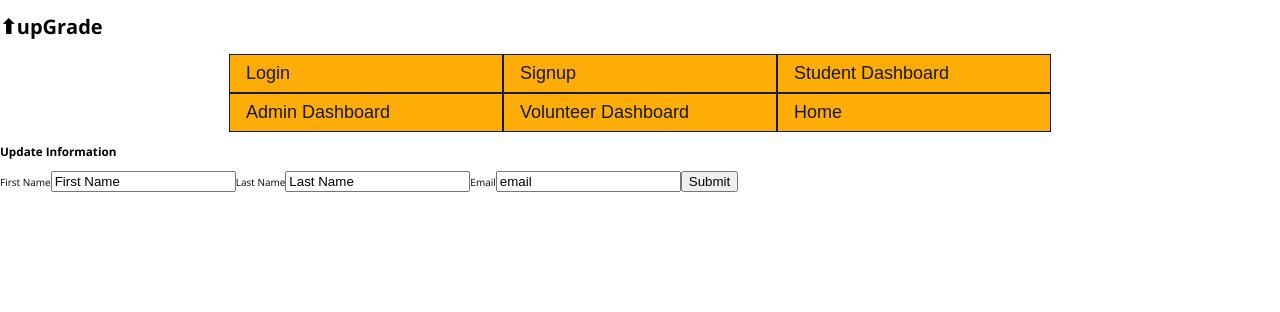
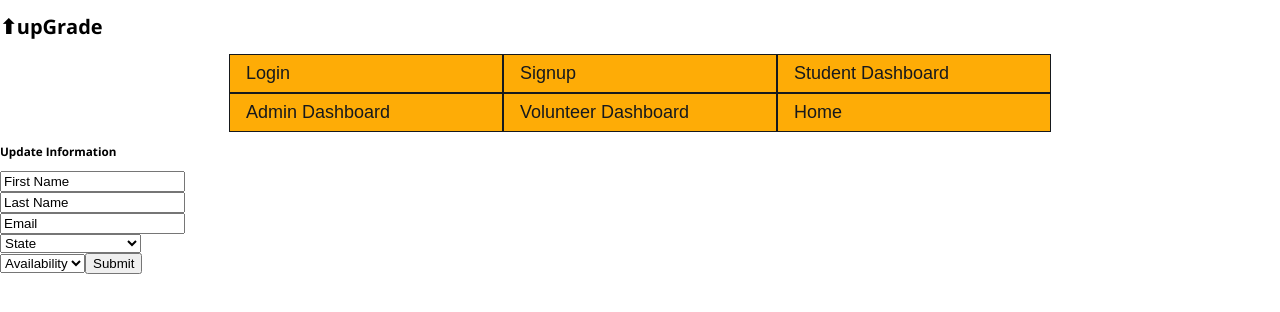
Before and after one commit to Build-Week-September-Part-Time/Front-End, a React (Create React App) app: page /update-volunteer in a window 1280 px wide. Shown: the top 312 px of the page. Built offline with nearby package versions, Linux system fonts and the light colour scheme; no server answers; sample sign-in values are in the browser's storage.

Commit message:
Added dropdowns

```diff
--- a/src/components/volunteer/UpdateVolunteer.js
+++ b/src/components/volunteer/UpdateVolunteer.js
@@ -1,54 +1,73 @@
-import React, {useState} from "react";
+import React, {useState, useContext, useEffect} from "react";
+import CurrentUserContext from "../../contexts/CurrentUserContext";
+
 
 const initialFormData = {
-    firstName: "First Name",
-    lastName: "Last Name",
-    email: "email",
+    firstname: "First Name",
+    lastname: "Last Name",
+    email: "Email",
+    state: "State",
+    availability: "Availability"
 
 }
 
 function UpdateVolunteer() {
 
     const [formData, setFormData] = useState(initialFormData);
+    const { currentUser } = useContext(CurrentUserContext);
 
+    useEffect(() => {
+        setFormData(currentUser);
+       //  console.log("currentVolunteer", currentVolunteer);
+       }, [currentUser]);
 
 
 
     function changeHandler(e) {
+        e.persist();
+        console.log("change handler");
+        console.log("e", e);
+        console.log("form data before", formData);
+
+        setFormData({...formData, [e.target.name]: e.target.value});
+        console.log("form data after", formData);
+
+    };
 
 
-
-        setFormData({...formData, [e.target.name]: e.target.value});
-
+    function handleSubmit(e) {
+        e.preventDefault();
+        console.log("pulledUser", currentUser);
+        console.log("formData", formData);
     };
-    function handleSubmit() {
 
 
-    };
     return(
         <div>
             <h3>Update Information</h3>
             <form onSubmit={handleSubmit} className="update-form">
                <label>
-                   First Name
+                   {/* First Name  */}
                    <input
                     type="text"
-                    name="firstName"
+                    name="firstname"
                     onChange={changeHandler}
-                    value={formData.firstName}
+                    value={formData.firstname}
                     />
                </label>
+               <br/>
                <label>
-                   Last Name
+                   {/* Last Name   */}
                    <input
                     type="text"
-                    name="lastName"
+                    name="lastname"
                     onChange={changeHandler}
-                    value={formData.lastName}
+                    value={formData.lastname}
                     />
                </label>
+               <br/>
                <label>
-                   Email
+                   {/* Email   */}
                    <input
                     type="text"
                     name="email"
@@ -56,6 +75,68 @@
                     value={formData.email}
                     />
                </label>
+               <br/>
+               <select id="state" name="state" onChange={changeHandler}>
+                    <option value="">{formData.state}</option>
+                    <option value="Alabama">Alabama</option>
+                    <option value="Alaska">Alaska</option>
+                    <option value="Arizona">Arizona</option>
+                    <option value="Arkansas">Arkansas</option>
+                    <option value="California">California</option>
+                    <option value="Colorado">Colorado</option>
+                    <option value="Connecticut">Connecticut</option>
+                    <option value="Delaware">Delaware</option>
+                    <option value="District Of Columbia">District Of Columbia</option>
+                    <option value="Florida">Florida</option>
+                    <option value="Georgia">Georgia</option>
+                    <option value="Hawaii">Hawaii</option>
+                    <option value="Idaho">Idaho</option>
+                    <option value="Illinois">Illinois</option>
+                    <option value="Indiana">Indiana</option>
+                    <option value="Iowa">Iowa</option>
+                    <option value="Kansas">Kansas</option>
+                    <option value="KentuckyY">Kentucky</option>
+                    <option value="Louisiana">Louisiana</option>
+                    <option value="Maine">Maine</option>
+                    <option value="Maryland">Maryland</option>
+                    <option value="Massachusetts">Massachusetts</option>
+                    <option value="Michigan">Michigan</option>
+                    <option value="Minnesota">Minnesota</option>
+                    <option value="Mississippi">Mississippi</option>
+                    <option value="Missouri">Missouri</option>
+                    <option value="Montana">Montana</option>
+                    <option value="Nebraska">Nebraska</option>
+                    <option value="Nevada">Nevada</option>
+                    <option value="New Hampshire">New Hampshire</option>
+                    <option value="New Jersey">New Jersey</option>
+                    <option value="New Mexico">New Mexico</option>
+                    <option value="New York">New York</option>
+                    <option value="North Carolina">North Carolina</option>
+                    <option value="North Dakota">North Dakota</option>
+                    <option value="Ohio">Ohio</option>
+                    <option value="Oklahoma">Oklahoma</option>
+                    <option value="Oregon">Oregon</option>
+                    <option value="Pennsylvania">Pennsylvania</option>
+                    <option value="Rhode Island">Rhode Island</option>
+                    <option value="South Carolina">South Carolina</option>
+                    <option value="South Dakota">South Dakota</option>
+                    <option value="Tennessee">Tennessee</option>
+                    <option value="Texas">Texas</option>
+                    <option value="Utah">Utah</option>
+                    <option value="Vermont">Vermont</option>
+                    <option value="Virginia">Virginia</option>
+                    <option value="Washington">Washington</option>
+                    <option value="West Virginia">West Virginia</option>
+                    <option value="Wisconsin">Wisconsin</option>
+                    <option value="Wyoming">Wyoming</option>
+                </select>
+                <br/>
+                <select id="availability" name="availability" onChange={changeHandler}>
+                    <option value="">{formData.availability}</option>
+                    <option value="every day">Every day</option>
+                    <option value="weekdays">Weekdays</option>
+                    <option value="weekends">Weekends</option>
+                </select>
                <button>Submit</button>
             </form>
         </div>
```
